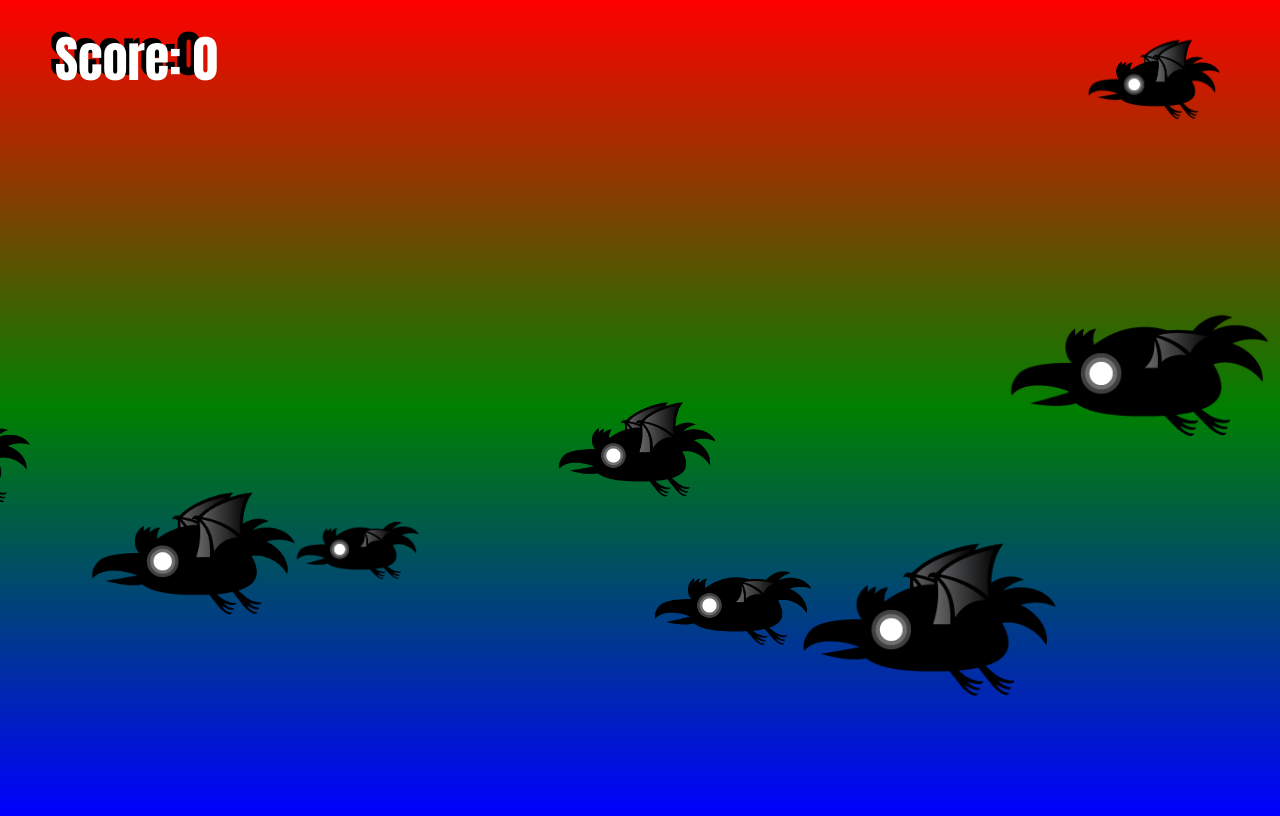
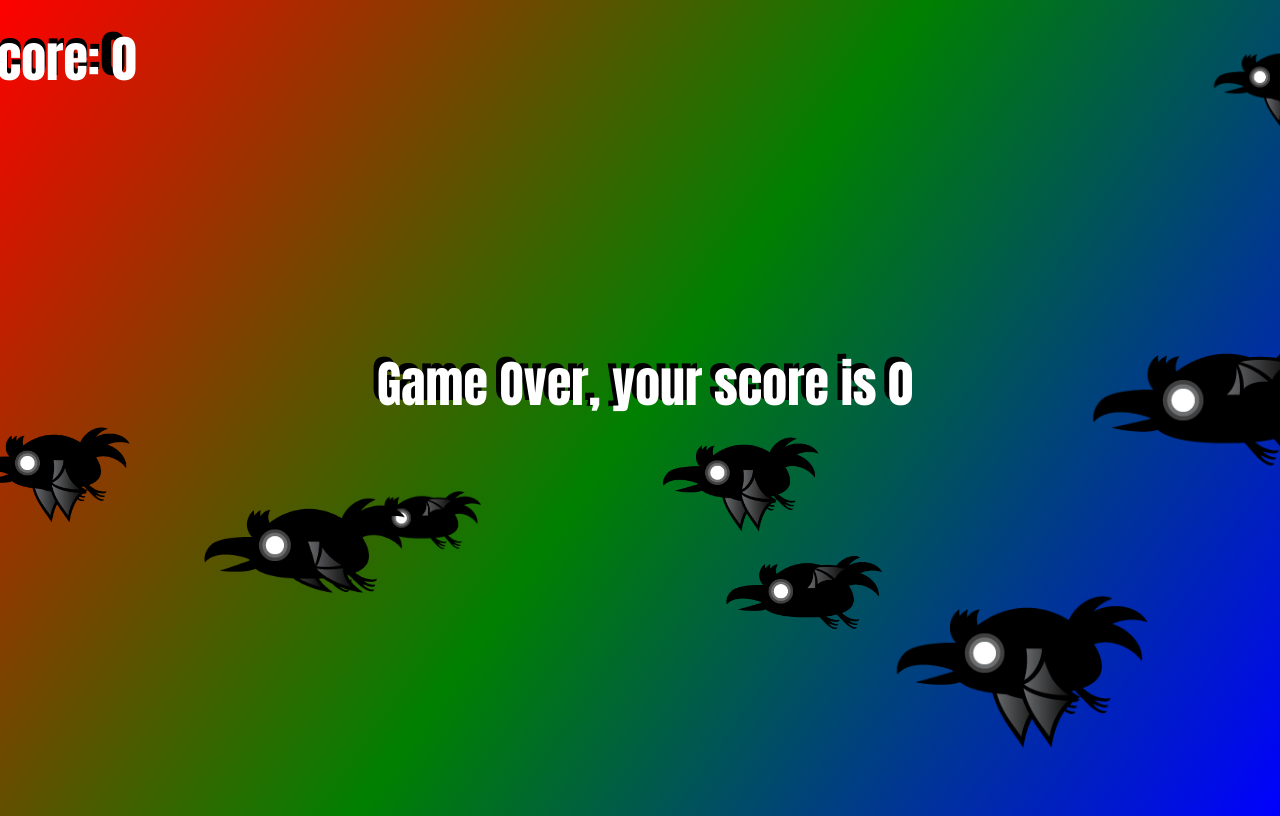
Before and after one commit to Adamwest023/Point-and-Shoot-Game, a plain HTML site: page index.html in a window 1280 px wide. Drawn offline with Linux system fonts and the light colour scheme.

Commit message:
added game over scenario

```diff
--- a/script.js
+++ b/script.js
@@ -12,7 +12,8 @@ collisionCanvas.height = window.innerHeight;
 
 //score keeping
 let score = 0;
-
+// game over
+let gameOver = false;
 ctx.font = "50px Impact";
 
 //set these for the timestamp
@@ -61,6 +62,7 @@ class Raven {
             else this.frame++;
             this.timeSinceFlap = 0;
         }
+        if (this.x < 0 - this.width) gameOver = true;
     };
     draw() {
         collisionCtx.fillStyle = this.color;
@@ -68,6 +70,7 @@ class Raven {
         ctx.drawImage(this.image, this.frame * this.spriteWidth, 0, this.spriteWidth, this.spriteHeight, this.x, this.y, this.width, this.height);
     };
 };
+//particles for Ravens
 
 //function to keep score
 function drawScore() {
@@ -76,6 +79,15 @@ function drawScore() {
     ctx.fillStyle = 'white';
     ctx.fillText('Score: ' + score, 55, 80);
 };
+//game over message
+function drawGameOver() {
+    ctx.textAlign = 'center';
+    ctx.fillStyle = 'black';
+    ctx.fillText('Game Over, your score is ' + score, canvas.width / 2, canvas.height / 2);
+    ctx.fillStyle = 'white';
+    ctx.fillText('Game Over, your score is ' + score, canvas.width / 2 + 5, canvas.height / 2 + 5);
+}
+
 
 //explosion effect on click
 let explosions = [];
@@ -145,6 +157,7 @@ function animate(timestamp) {
         });
     };
     drawScore();
+    drawGameOver();
     //uses spread operator to add each raven's update and draw methods to the animate function
     [...ravens, ...explosions].forEach(object => object.update(deltaTime));
     [...ravens, ...explosions].forEach(object => object.draw());
@@ -152,7 +165,7 @@ function animate(timestamp) {
     ravens = ravens.filter(object => !object.markedForDeletion);
     explosions = explosions.filter(object => !object.markedForDeletion);
 
-    requestAnimationFrame(animate);
+    if (!gameOver) requestAnimationFrame(animate);
 }
 
 animate(0);
--- a/style.css
+++ b/style.css
@@ -1,5 +1,5 @@
 body {
-    background: linear-gradient(to bottom, red, green, blue);
+    background: linear-gradient(125deg, red, green, blue);
     width: 100vw;
     height: 100vh;
     overflow: hidden;
```
